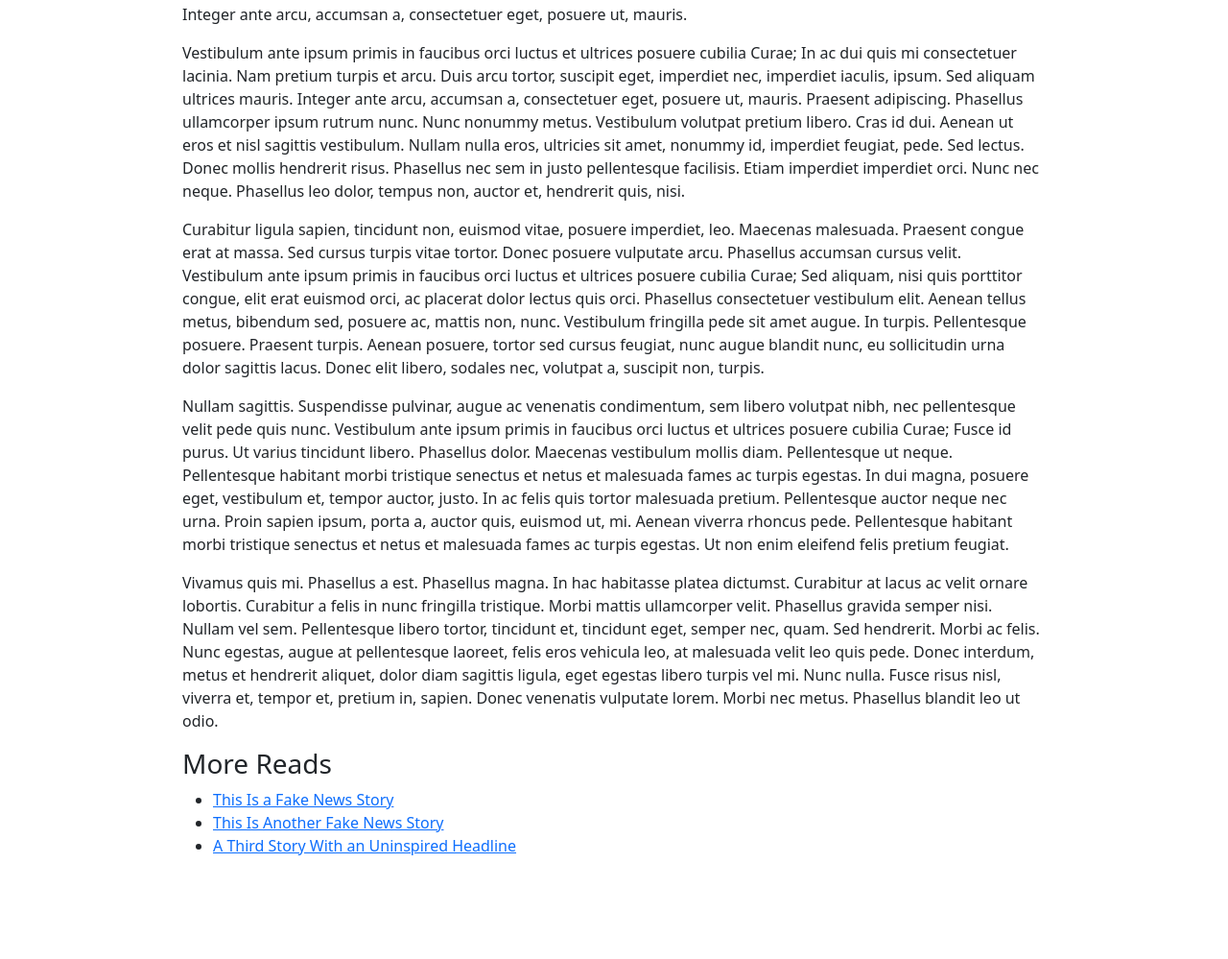
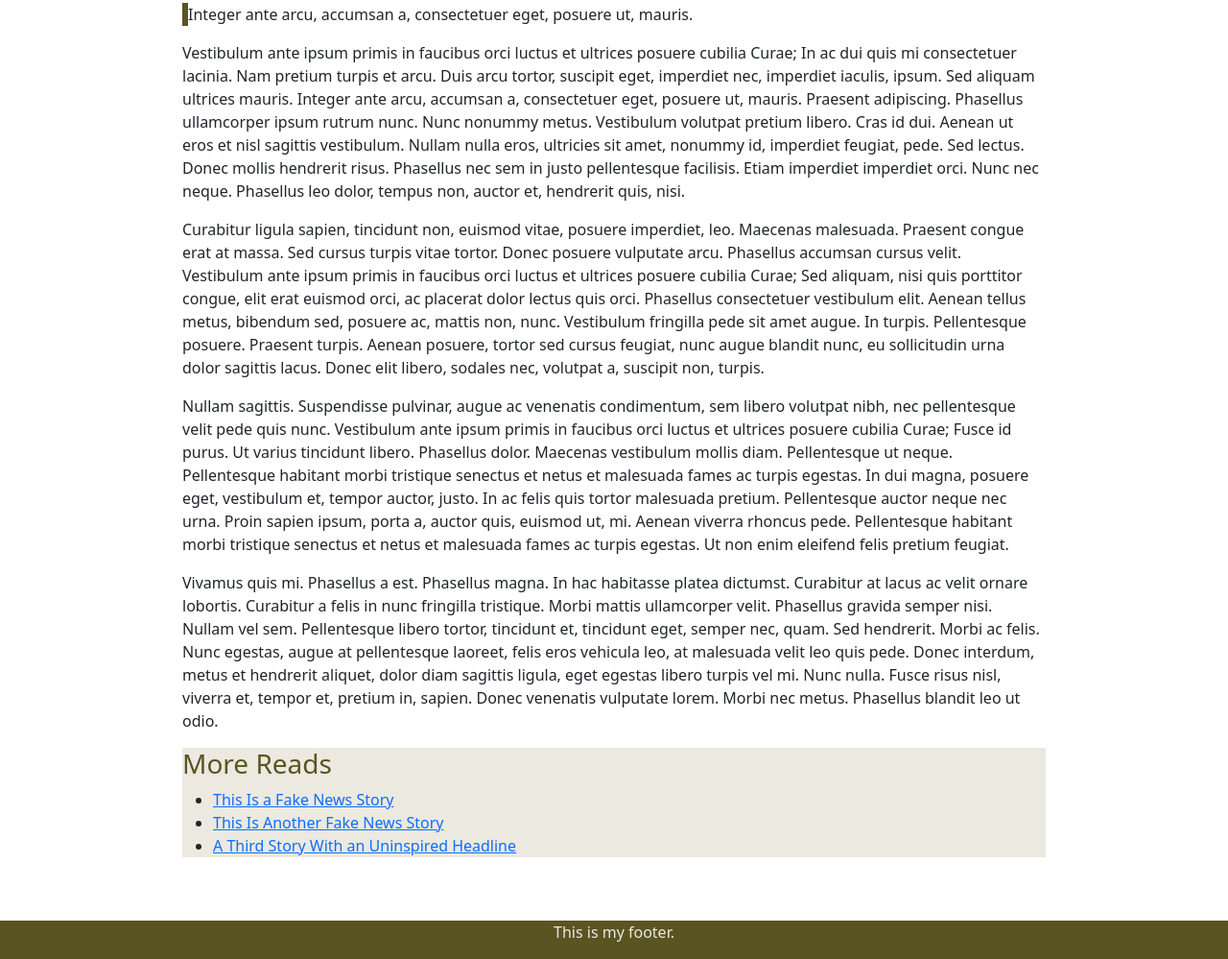
Before and after one commit to astraterp/Sara-Mitchell-Jour652, a plain HTML site: page bootstrap-practice/index.html in a window 1280 px wide. Shown: the part 559-1558 px from the top of the page at 96% size. Before the commit the page ends 1518 px from the top, so only its background shows below. Drawn offline with nearby package versions, Linux system fonts and the light colour scheme.

Commit message:
Adding footer and some styling

```diff
--- a/bootstrap-practice/index.html
+++ b/bootstrap-practice/index.html
@@ -20,21 +20,25 @@
 
   <body>
 
-    <div class="container"> <!-- opening Bootstrap container -->
+    <div class="container"> <!-- opening Bootstrap body container -->
 
       <div class="row"> <!-- opening row container -->
 
          <div class="col"> <!-- opening column container -->
 
+           <!-- Headline -->
            <h1>From Novice to Pro: The Journey of Practicing Coding</h1>
 
+           <!-- Byline -->
            <p class="byline">By Jane Doe</p>
 
+           <!-- Body text -->
            <p class="body">Lorem ipsum dolor sit amet, consectetuer adipiscing elit. Aenean commodo ligula eget dolor. Aenean massa. Cum sociis natoque penatibus et magnis dis parturient montes, nascetur ridiculus mus. Donec quam felis, ultricies nec, pellentesque eu, pretium quis, sem. Nulla consequat massa quis enim. Donec pede justo, fringilla vel, aliquet nec, vulputate eget, arcu. In enim justo, rhoncus ut, imperdiet a, venenatis vitae, justo. Nullam dictum felis eu pede mollis pretium. Integer tincidunt. Cras dapibus. Vivamus elementum semper nisi. Aenean vulputate eleifend tellus. Aenean leo ligula, porttitor eu, consequat vitae, eleifend ac, enim. Aliquam lorem ante, dapibus in, viverra quis, feugiat a, tellus. Phasellus viverra nulla ut metus varius laoreet. Quisque rutrum. Aenean imperdiet.</p>
 
            <p class="body">Etiam ultricies nisi vel augue. Curabitur ullamcorper ultricies nisi. Nam eget dui. Etiam rhoncus. Maecenas tempus, tellus eget condimentum rhoncus, sem quam semper libero, sit amet adipiscing sem neque sed ipsum. Nam quam nunc, blandit vel, luctus pulvinar, hendrerit id, lorem. Maecenas nec odio et ante tincidunt tempus. Donec vitae sapien ut libero venenatis faucibus. Nullam quis ante. Etiam sit amet orci eget eros faucibus tincidunt. Duis leo. Sed fringilla mauris sit amet nibh. Donec sodales sagittis magna. Sed consequat, leo eget bibendum sodales, augue velit cursus nunc, quis gravida magna mi a libero. Fusce vulputate eleifend sapien. Vestibulum purus quam, scelerisque ut, mollis sed, nonummy id, metus. Nullam accumsan lorem in dui. Cras ultricies mi eu turpis hendrerit fringilla.</p>
 
-           <blockquote>Integer ante arcu, accumsan a, consectetuer eget, posuere ut, mauris.</blockquote>
+           <!-- Pull quote -->
+           <blockquote>Integer ante arcu, accumsan a, consectetuer eget, posuere ut, mauris. </blockquote>
 
            <p class="body">Vestibulum ante ipsum primis in faucibus orci luctus et ultrices posuere cubilia Curae; In ac dui quis mi consectetuer lacinia. Nam pretium turpis et arcu. Duis arcu tortor, suscipit eget, imperdiet nec, imperdiet iaculis, ipsum. Sed aliquam ultrices mauris. Integer ante arcu, accumsan a, consectetuer eget, posuere ut, mauris. Praesent adipiscing. Phasellus ullamcorper ipsum rutrum nunc. Nunc nonummy metus. Vestibulum volutpat pretium libero. Cras id dui. Aenean ut eros et nisl sagittis vestibulum. Nullam nulla eros, ultricies sit amet, nonummy id, imperdiet feugiat, pede. Sed lectus. Donec mollis hendrerit risus. Phasellus nec sem in justo pellentesque facilisis. Etiam imperdiet imperdiet orci. Nunc nec neque. Phasellus leo dolor, tempus non, auctor et, hendrerit quis, nisi.</p>
 
@@ -44,19 +48,40 @@
 
            <p class="body">Vivamus quis mi. Phasellus a est. Phasellus magna. In hac habitasse platea dictumst. Curabitur at lacus ac velit ornare lobortis. Curabitur a felis in nunc fringilla tristique. Morbi mattis ullamcorper velit. Phasellus gravida semper nisi. Nullam vel sem. Pellentesque libero tortor, tincidunt et, tincidunt eget, semper nec, quam. Sed hendrerit. Morbi ac felis. Nunc egestas, augue at pellentesque laoreet, felis eros vehicula leo, at malesuada velit leo quis pede. Donec interdum, metus et hendrerit aliquet, dolor diam sagittis ligula, eget egestas libero turpis vel mi. Nunc nulla. Fusce risus nisl, viverra et, tempor et, pretium in, sapien. Donec venenatis vulputate lorem. Morbi nec metus. Phasellus blandit leo ut odio.</p>
 
+           <div id="more-reads"> <!-- opening more reads container -->
+
+             <!-- More reads title -->
              <h3>More Reads</h3>
 
+             <!-- List of links -->
              <ul>
                <li><a href="https://umd.edu/">This Is a Fake News Story</a></li>
                <li><a href="https://terp.umd.edu/">This Is Another Fake News Story</a></li>
                <li><a href="https://provost.umd.edu/calendar">A Third Story With an Uninspired Headline</a></li>
              </ul>
 
+           </div> <!-- closing more-reads container -->
+
         </div> <!-- closing column container -->
 
       </div> <!-- closing row container -->
 
-    </div> <!-- closing Bootstrap container -->
+    </div> <!-- closing Bootstrap body container -->
+
+    <div class="container-fluid"> <!-- opening Bootstrap footer container -->
+
+      <div class="row"> <!-- opening row container -->
+
+         <div class="col"> <!-- opening column container -->
+
+           <p class="footer-text">This is my footer.</p>
+
+         </div> <!-- closing column container -->
+
+      </div> <!-- closing row container -->
+
+    </div> <!-- closing Bootstrap footer container -->
+
 
     <!-- Bootstrap JavaScript -->
     <script src="https://cdn.jsdelivr.net/npm/bootstrap@5.3.3/dist/js/bootstrap.bundle.min.js" integrity="sha384-YvpcrYf0tY3lHB60NNkmXc5s9fDVZLESaAA55NDzOxhy9GkcIdslK1eN7N6jIeHz" crossorigin="anonymous"></script>
--- a/bootstrap-practice/style.css
+++ b/bootstrap-practice/style.css
@@ -1,6 +1,42 @@
-/* styles for container */
+/* styles for body container */
 .container {
   max-width: 900px;
   margin: 0 auto;
   padding: 50px 0;
 }
+
+/* styles for headline */
+h1 {
+  color: #3e1e1e;
+}
+
+/* styles for byline */
+.byline {
+  color: #595421;
+}
+
+/* styles for pull quote */
+blockquote {
+  border-left: solid 6px #595421;
+}
+
+/* styles for more reads section */
+#more-reads {
+  background-color: #ebe9e0;
+}
+
+/* styles for more reads title */
+h3 {
+  color: #595421;
+}
+
+/* styles for footer container */
+.container-fluid {
+  background-color: #595421;
+}
+
+/* styles for footer text */
+.footer-text {
+  color: #ebe9e0;
+  text-align: center;
+}
```
Lines whose indentation alone changed are shown as unchanged.
